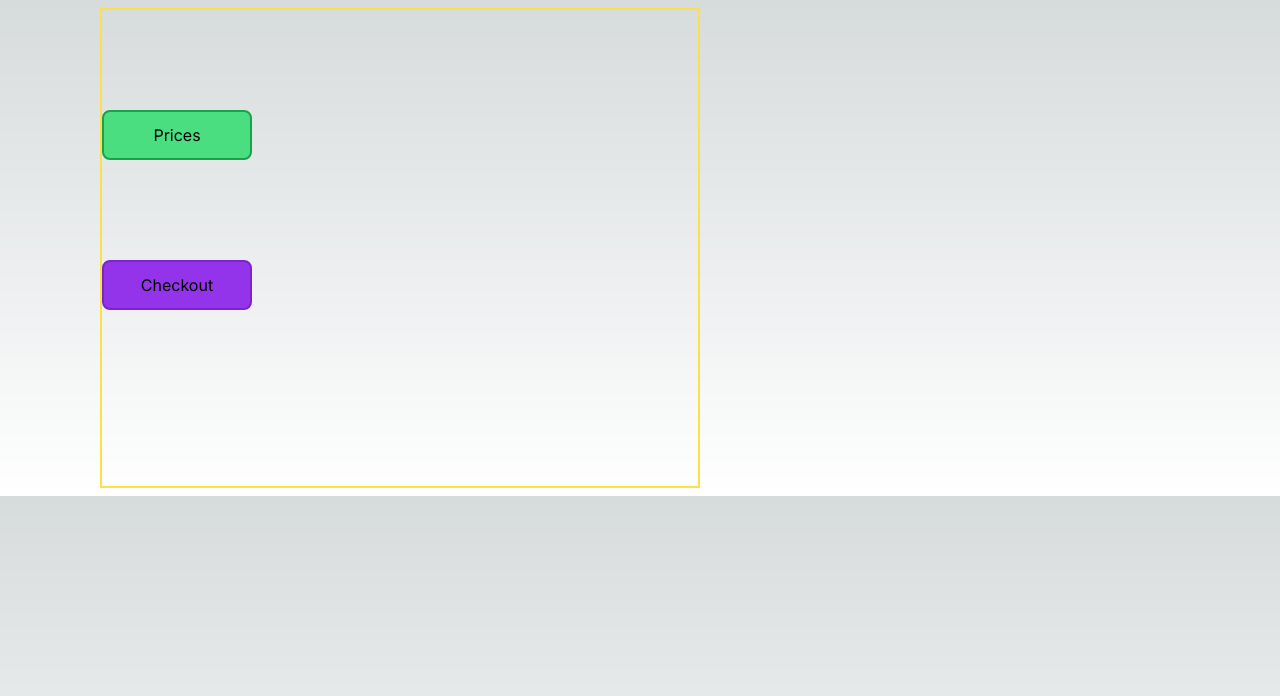
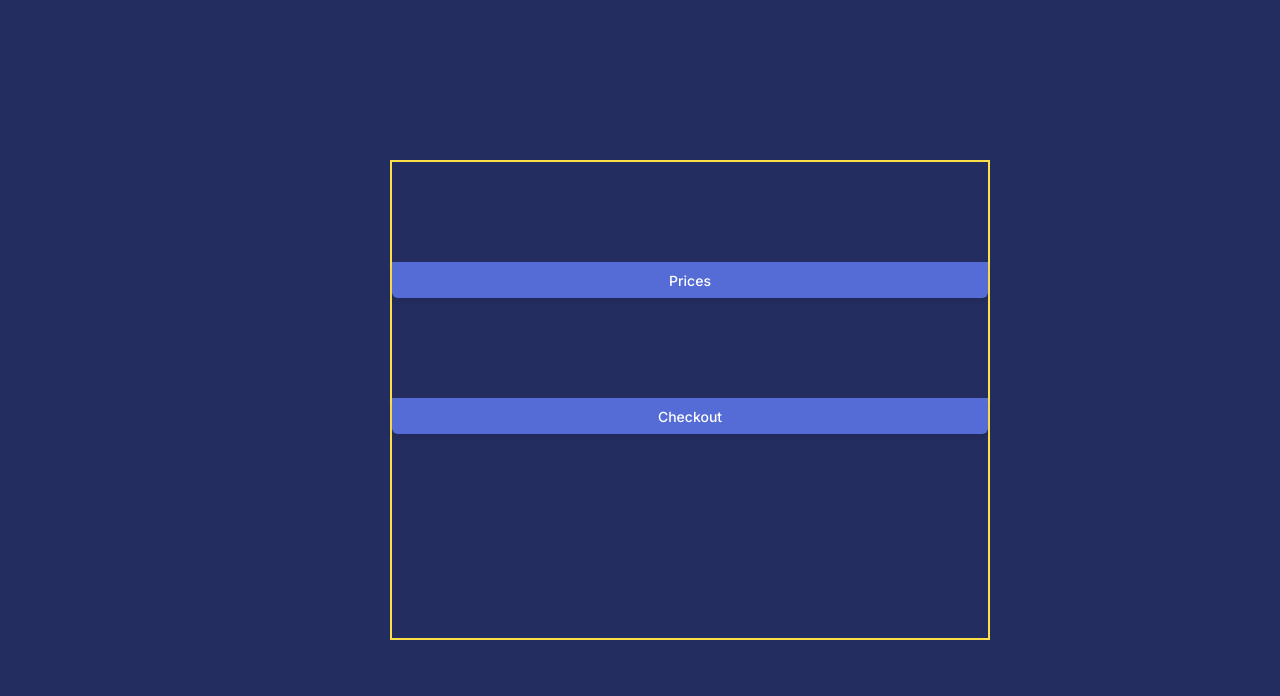
Before and after one commit to a-ticket-to-the-future/nextjs13-stripe-challenge6, a Next.js app: page /components/ProductDisplay in a window 1280 px wide. Shown: the top 696 px of the page. Built offline with nearby package versions, Linux system fonts and the light colour scheme.

Commit message:
successページにcssをあてた

```diff
--- a/src/app/components/cancel/page.jsx
+++ b/src/app/components/cancel/page.jsx
@@ -2,7 +2,10 @@ import React from 'react'
 
 const cancel = () => {
   return (
-    <div>cancel</div>
+    <section>
+      <div>cancel</div>
+      <p>Picked the wrong subscription? Shop around then come back to pay!</p>
+    </section>
   )
 }
 
--- a/src/app/components/success/page.jsx
+++ b/src/app/components/success/page.jsx
@@ -4,7 +4,19 @@ import Stripe from 'stripe'
 
 const success = () => {
   return (
-    <div>success</div>
+    <section>
+      <div class="product Box-root">
+        <div class="description Box-root">
+          <h3>スタータープランに加入しました！</h3>
+        </div>
+      </div>
+      <form action="/create-portal-session" method="POST">
+        <input type="hidden" id="session-id" name="session_id" value="" />
+        <button id="checkout-and-portal-button" type="submit">
+          領収書を確認する
+        </button>
+      </form>
+    </section>
   )
 }
 
--- a/src/app/globals.css
+++ b/src/app/globals.css
@@ -25,3 +25,90 @@ body {
     )
     rgb(var(--background-start-rgb));
 }
+
+body {
+  display: flex;
+  flex-direction: column;
+  justify-content: center;
+  align-items: center;
+  background: #242d60;
+  font-family: -apple-system, BlinkMacSystemFont, 'Segoe UI', 'Roboto',
+    'Helvetica Neue', 'Ubuntu', sans-serif;
+  height: 100vh;
+  margin: 0;
+  -webkit-font-smoothing: antialiased;
+  -moz-osx-font-smoothing: grayscale;
+}
+section {
+  background: #ffffff;
+  display: flex;
+  flex-direction: column;
+  width: 400px;
+  height: 112px;
+  border-radius: 6px;
+  justify-content: space-between;
+  margin: 10px;
+}
+.product {
+  display: flex;
+  justify-content: center;
+  width: 100%;
+  height: 100%;
+  align-items: center;
+}
+
+p {
+  font-style: normal;
+  font-weight: 500;
+  font-size: 14px;
+  line-height: 20px;
+  letter-spacing: -0.154px;
+  color: #242d60;
+  height: 100%;
+  width: 100%;
+  padding: 0 20px;
+  display: flex;
+  align-items: center;
+  justify-content: center;
+  box-sizing: border-box;
+}
+svg {
+  border-radius: 6px;
+  margin: 10px;
+  width: 54px;
+  height: 57px;
+}
+h3,
+h5 {
+  font-style: normal;
+  font-weight: 500;
+  font-size: 14px;
+  line-height: 20px;
+  letter-spacing: -0.154px;
+  color: #242d60;
+  margin: 0;
+}
+h5 {
+  opacity: 0.5;
+}
+a {
+  text-decoration: none;
+  color: white;
+}
+#checkout-and-portal-button {
+  height: 36px;
+  background: #556cd6;
+  color: white;
+  width: 100%;
+  font-size: 14px;
+  border: 0;
+  font-weight: 500;
+  cursor: pointer;
+  letter-spacing: 0.6;
+  border-radius: 0 0 6px 6px;
+  transition: all 0.2s ease;
+  box-shadow: 0px 4px 5.5px 0px rgba(0, 0, 0, 0.07);
+}
+#checkout-and-portal-button:hover {
+  opacity: 0.8;
+}
```
